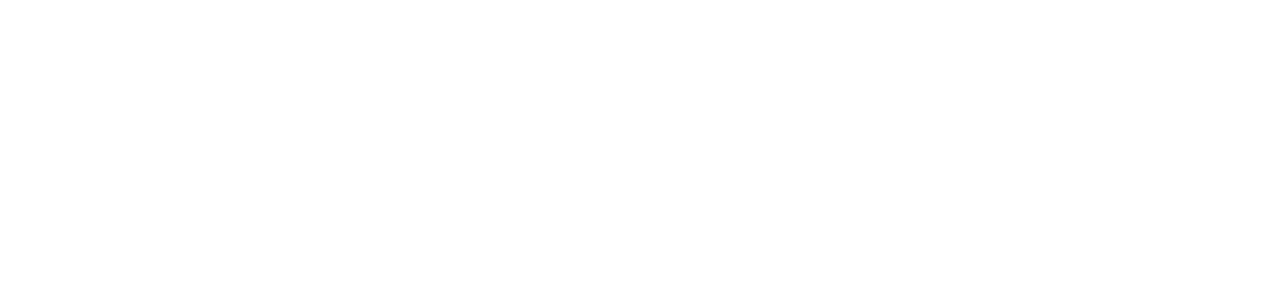
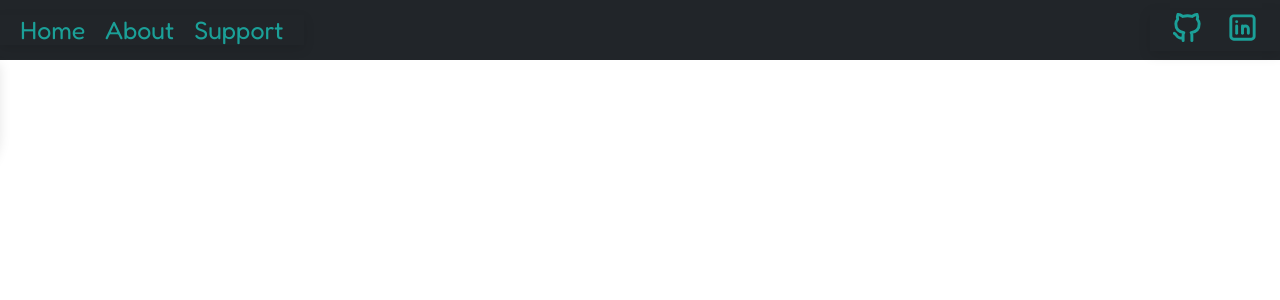
Before and after one commit to ChristopherBenton145/space-landing-page, a React (Create React App) app: page / in a window 1280 px wide. Shown: the top 300 px of the page. Built offline with nearby package versions, Linux system fonts and the light colour scheme.

Commit message:
Finished the navbar

```diff
--- a/src/components/App.js
+++ b/src/components/App.js
@@ -1,7 +1,17 @@
+import React from 'react';
+import Header from './Header/Header';
+
+export const globalContext = React.createContext(null);
+const globalContextValue = {
+  menuOpen: false
+}
+
 function App() {
   return (
     <div className="App">
-
+      <globalContext.Provider value={globalContextValue}>
+        <Header />
+      </globalContext.Provider>
     </div>
   );
 }
--- /dev/null
+++ b/src/components/Header/Header.js
@@ -0,0 +1,11 @@
+import Nav from './Nav';
+
+function Header() {
+  return (
+    <header>
+      <Nav />
+    </header>
+  );
+}
+
+export default Header;
--- /dev/null
+++ b/src/components/Header/Nav.js
@@ -0,0 +1,15 @@
+import Navbar1 from './Navbar1';
+import Navbar2 from './Navbar2';
+
+function Nav() {
+  return (
+    <>
+      <nav>
+        <Navbar1 />
+      </nav>
+      <Navbar2 />
+    </>
+  )
+}
+
+export default Nav;
--- /dev/null
+++ b/src/components/Header/Navbar1.js
@@ -0,0 +1,59 @@
+import React, { useRef, useContext } from 'react';
+import { globalContext } from "../App";
+
+function Navbar() {
+  const context = useContext(globalContext);
+  const menuOpen = useRef();
+  const menuClose = useRef();
+
+  function menuToggle() {
+    document.querySelector(".navbar2").classList.toggle("active");
+    menuOpen.current.classList.toggle("hidden");
+    menuClose.current.classList.toggle("hidden");
+    context.menuOpen = !context.menuOpen;
+
+    if (document.querySelector(".navbar2").classList.contains("active")) {
+      document.querySelector(".navbar2").classList.remove("hidden");
+    } else {
+      document.querySelector(".navbar2").classList.add("hidden");
+    }
+  }
+
+  return (
+    <>
+    <ul className="navbar">
+      <li>Home</li>
+      <li>About</li>
+      <li>Support</li>
+    </ul>
+    <div className="navbar">
+      <svg onClick={menuToggle} ref={menuOpen} className="menu" xmlns="http://www.w3.org/2000/svg" width={35} height={35} viewBox="0 0 24 24" strokeWidth={2} stroke="currentColor" fill="none" strokeLinecap="round" strokeLinejoin="round">
+        <path stroke="none" d="M0 0h24v24H0z" fill="none"></path>
+        <line x1={4} y1={6} x2={20} y2={6}></line>
+        <line x1={4} y1={12} x2={20} y2={12}></line>
+        <line x1={4} y1={18} x2={20} y2={18}></line>
+      </svg>
+      <svg onClick={menuToggle} ref={menuClose} className="menu hidden" xmlns="http://www.w3.org/2000/svg" width={35} height={35} viewBox="0 0 24 24" strokeWidth={2} stroke="currentColor" fill="none" strokeLinecap="round" strokeLinejoin="round">
+        <path stroke="none" d="M0 0h24v24H0z" fill="none"></path>
+        <polyline points="15 6 9 12 15 18"></polyline>
+      </svg>
+    </div>
+    <ul className="navbar">
+      <a href="https://github.com/TempUsername2436/space-landing-page" target="_blank"><svg xmlns="http://www.w3.org/2000/svg" width={35} height={35} viewBox="0 0 24 24" strokeWidth={2} stroke="currentColor" fill="none" strokeLinecap="round" strokeLinejoin="round">
+        <path stroke="none" d="M0 0h24v24H0z" fill="none"></path>
+        <path d="M9 19c-4.3 1.4 -4.3 -2.5 -6 -3m12 5v-3.5c0 -1 .1 -1.4 -.5 -2c2.8 -.3 5.5 -1.4 5.5 -6a4.6 4.6 0 0 0 -1.3 -3.2a4.2 4.2 0 0 0 -.1 -3.2s-1.1 -.3 -3.5 1.3a12.3 12.3 0 0 0 -6.2 0c-2.4 -1.6 -3.5 -1.3 -3.5 -1.3a4.2 4.2 0 0 0 -.1 3.2a4.6 4.6 0 0 0 -1.3 3.2c0 4.6 2.7 5.7 5.5 6c-.6 .6 -.6 1.2 -.5 2v3.5"></path>
+      </svg></a>
+      <a href="https://www.linkedin.com/in/christopher-benton-78889822a/" target="_blank"><svg xmlns="http://www.w3.org/2000/svg" width={35} height={35} viewBox="0 0 24 24" strokeWidth={2} stroke="currentColor" fill="none" strokeLinecap="round" strokeLinejoin="round">
+        <path stroke="none" d="M0 0h24v24H0z" fill="none"></path>
+        <rect x={4} y={4} width={16} height={16} rx={2}></rect>
+        <line x1={8} y1={11} x2={8} y2={16}></line>
+        <line x1={8} y1={8} x2={8} y2="8.01"></line>
+        <line x1={12} y1={16} x2={12} y2={11}></line>
+        <path d="M16 16v-3a2 2 0 0 0 -4 0"></path>
+      </svg></a>
+    </ul>
+    </>
+  );
+}
+
+export default Navbar;
--- /dev/null
+++ b/src/components/Header/Navbar2.js
@@ -0,0 +1,11 @@
+function Navbar2() {
+  return (
+    <ul className="navbar2">
+      <li>Home</li>
+      <li>About</li>
+      <li>Support</li>
+    </ul>
+  );
+}
+
+export default Navbar2;
--- a/src/index.scss
+++ b/src/index.scss
@@ -1 +1,7 @@
 @import "./styles/App.scss";
+@import "./styles/Header/Header.scss";
+@import "./styles/Header/Nav.scss";
+@import "./styles/Header/Navbar1.scss";
+@import "./styles/Header/Navbar2.scss";
+
+@import url("https://fonts.googleapis.com/css2?family=Fredoka&display=swap");
--- a/src/styles/App.scss
+++ b/src/styles/App.scss
@@ -1,9 +1,13 @@
 body {
   margin: 0;
-  font-family: -apple-system, BlinkMacSystemFont, "Segoe UI", "Roboto", "Oxygen",
-    "Ubuntu", "Cantarell", "Fira Sans", "Droid Sans", "Helvetica Neue",
-    sans-serif;
+  font-family: "Fredoka", -apple-system, BlinkMacSystemFont, "Segoe UI",
+    "Roboto", "Oxygen", "Ubuntu", "Cantarell", "Fira Sans", "Droid Sans",
+    "Helvetica Neue", sans-serif;
   -webkit-font-smoothing: antialiased;
   -moz-osx-font-smoothing: grayscale;
   overflow-x: hidden;
 }
+
+a {
+  color: inherit;
+}
--- /dev/null
+++ b/src/styles/Header/Nav.scss
@@ -0,0 +1,11 @@
+nav {
+  display: flex;
+  justify-content: space-between;
+  align-items: center;
+  position: fixed;
+  top: 0px;
+  left: 0px;
+  background: #212529;
+  width: 100%;
+  height: 60px;
+}
--- /dev/null
+++ b/src/styles/Header/Navbar1.scss
@@ -0,0 +1,39 @@
+.navbar {
+  display: flex;
+  gap: 20px;
+  color: #1ba098;
+  box-shadow: rgba(0, 0, 0, 0.1) 0px 4px 12px;
+  list-style: none;
+  font-size: 25px;
+  margin: 0;
+  padding: 0px 20px;
+
+  &.hidden {
+    display: none;
+  }
+
+  &:nth-child(2) {
+    display: none;
+  }
+
+  li:hover,
+  svg:hover {
+    cursor: pointer;
+    transform: scale(1.1);
+    transition: 100ms;
+  }
+
+  .menu.hidden {
+    display: none;
+  }
+}
+
+@media (max-width: 700px) {
+  .navbar:nth-child(1) {
+    display: none;
+  }
+
+  .navbar:nth-child(2) {
+    display: block;
+  }
+}
--- /dev/null
+++ b/src/styles/Header/Navbar2.scss
@@ -0,0 +1,56 @@
+.navbar2 {
+  display: flex;
+  flex-direction: column;
+  justify-content: center;
+  align-items: center;
+  gap: 10px;
+  position: fixed;
+  top: 60px;
+  left: -30%;
+  background-color: rgba(0, 31, 51, 0.9);
+  color: #1ba098;
+  border-bottom-right-radius: 50px;
+  box-shadow: rgba(0, 0, 0, 0.1) 0px 4px 12px;
+  list-style: none;
+  font-size: 20px;
+  width: 30%;
+  height: 120px;
+  margin: 0;
+  padding: 0;
+
+  &.active {
+    animation: slide-in 300ms forwards ease-out;
+  }
+
+  &.hidden {
+    animation: slide-out 300ms forwards ease-out;
+  }
+
+  li:hover {
+    cursor: pointer;
+    transform: scale(1.1);
+    transition: 100ms;
+  }
+}
+
+@keyframes slide-in {
+  100% {
+    left: 0px;
+  }
+}
+
+@keyframes slide-out {
+  0% {
+    left: 0;
+  }
+
+  100% {
+    left: -30%;
+  }
+}
+
+@media (min-width: 700px) {
+  .navbar2.active {
+    animation: slide-out 300ms forwards;
+  }
+}
```
Also changed, not shown: src/styles/Header/Header.scss (added).
